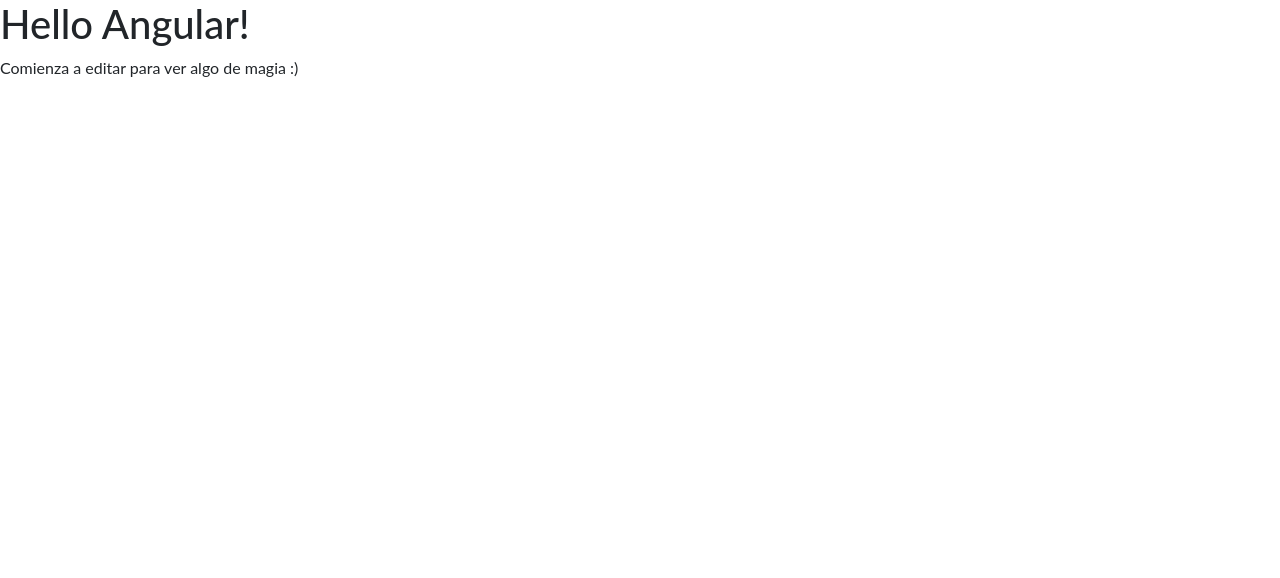
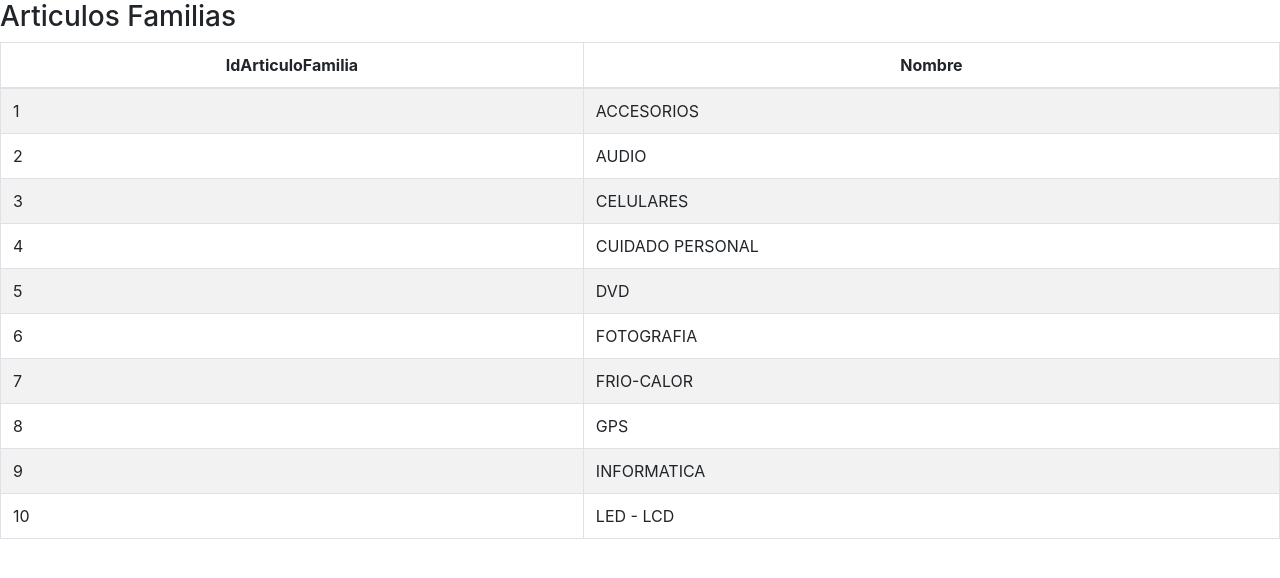
Before and after one commit to nicoacos7a/pymes-2020-4k3, an Angular app: page / in a window 1280 px wide. Shown: the top 578 px of the page. Built offline with nearby package versions, Linux system fonts and the light colour scheme.

Commit message:
2 files modified, 5 added

```diff
--- a/src/app/app.component.html
+++ b/src/app/app.component.html
@@ -1,4 +1 @@
-<hello name="{{ name }}"></hello>
-<p>
-  Comienza a editar para ver algo de magia :)
-</p>
+  <app-articulos-familias></app-articulos-familias>
--- a/src/app/app.module.ts
+++ b/src/app/app.module.ts
@@ -5,10 +5,11 @@
 import { AppComponent } from './app.component';
 import { HelloComponent } from './hello.component';
 import { InicioComponent } from './components/inicio/inicio.component';
+import { ArticulosFamiliasComponent } from './components/articulos-familias/articulos-familias.component';
 
 @NgModule({
   imports:      [ BrowserModule, FormsModule ],
-  declarations: [ AppComponent, HelloComponent, InicioComponent ],
+  declarations: [ AppComponent, HelloComponent, InicioComponent, ArticulosFamiliasComponent ],
   bootstrap:    [ AppComponent ]
 })
 export class AppModule { }
--- /dev/null
+++ b/src/app/components/articulos-familias/articulos-familias.component.html
@@ -0,0 +1,17 @@
+<h3>{{Titulo}}</h3>
+<div>
+  <table class="table table-bordered table-striped">
+    <thead>
+      <tr>
+        <th class="text-center">IdArticuloFamilia</th>
+        <th class="text-center">Nombre</th>
+      </tr>
+    </thead>
+    <tbody>
+      <tr *ngFor="let item of Items">
+        <td>{{item.IdArticuloFamilia}}</td>
+        <td>{{item.Nombre | uppercase}}</td>
+      </tr>
+    </tbody>
+  </table>
+</div>
--- /dev/null
+++ b/src/app/components/articulos-familias/articulos-familias.component.ts
@@ -0,0 +1,20 @@
+import { Component, OnInit } from '@angular/core';
+import { ArticuloFamilia } from '../../models/ArticuloFamilia';
+import { ArticulosFamilias } from '../../models/ArticulosFamilias';
+
+@Component({
+  selector: 'app-articulos-familias',
+  templateUrl: './articulos-familias.component.html',
+  styleUrls: ['./articulos-familias.component.css']
+})
+export class ArticulosFamiliasComponent implements OnInit {
+
+  Items = ArticulosFamilias;
+  Titulo = "Articulos Familias";
+
+  constructor() { }
+
+  ngOnInit() {
+  }
+
+}
--- /dev/null
+++ b/src/app/models/ArticuloFamilia.ts
@@ -0,0 +1,4 @@
+export class ArticuloFamilia {
+  IdArticuloFamilia: number;
+  Nombre: string;
+}
--- /dev/null
+++ b/src/app/models/ArticulosFamilias.ts
@@ -0,0 +1,14 @@
+import { ArticuloFamilia } from './ArticuloFamilia';
+
+export const ArticulosFamilias: ArticuloFamilia[] = [
+  { IdArticuloFamilia: 1, Nombre: 'Accesorios' },
+  { IdArticuloFamilia: 2, Nombre: 'Audio' },
+  { IdArticuloFamilia: 3, Nombre: 'Celulares' },
+  { IdArticuloFamilia: 4, Nombre: 'Cuidado Personal' },
+  { IdArticuloFamilia: 5, Nombre: 'Dvd' },
+  { IdArticuloFamilia: 6, Nombre: 'Fotografia' },
+  { IdArticuloFamilia: 7, Nombre: 'Frio-Calor' },
+  { IdArticuloFamilia: 8, Nombre: 'Gps' },
+  { IdArticuloFamilia: 9, Nombre: 'Informatica' },
+  { IdArticuloFamilia: 10, Nombre: 'Led - Lcd' },
+];
```
Also changed, not shown: src/app/components/articulos-familias/articulos-familias.component.css (added).
